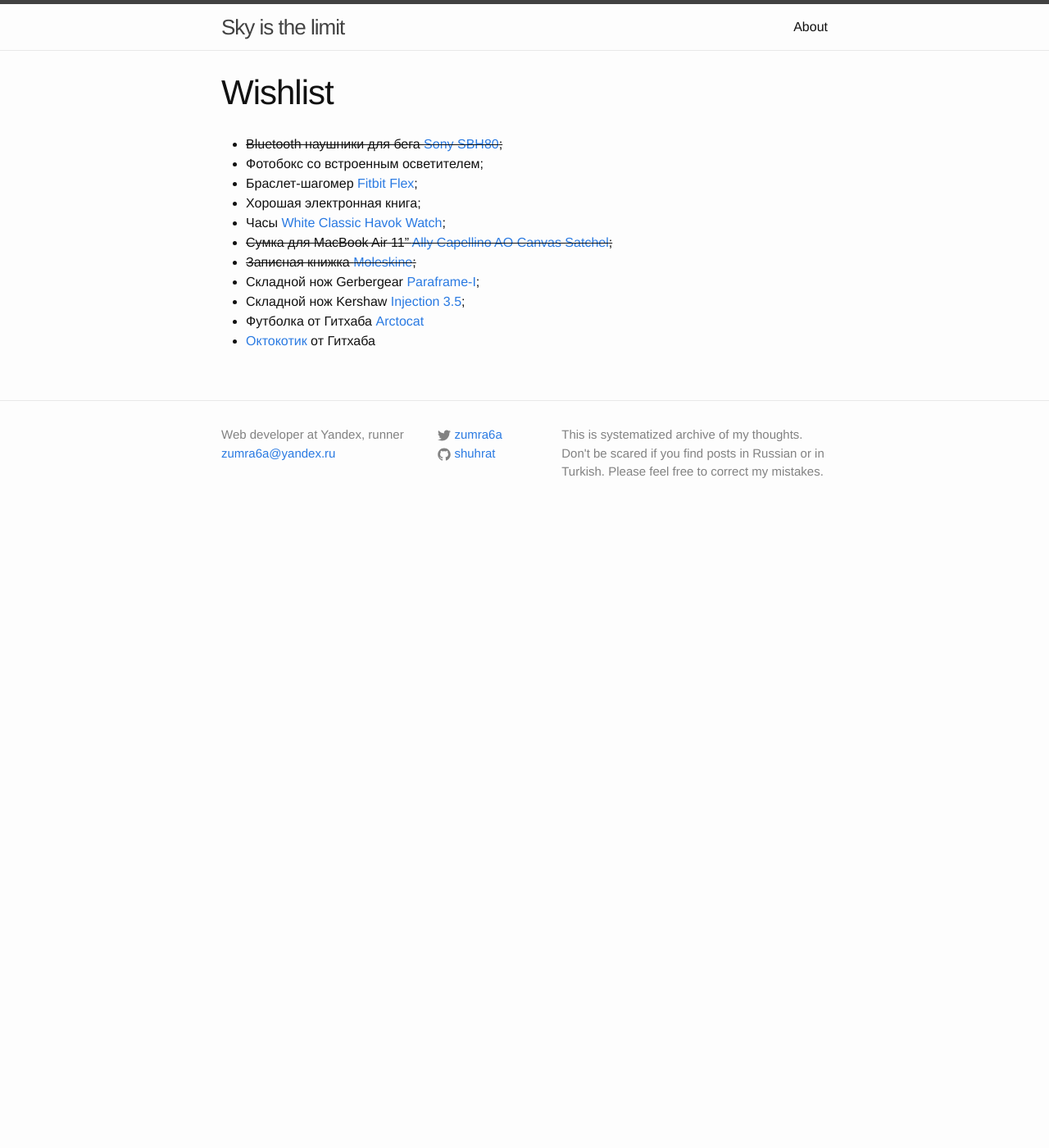
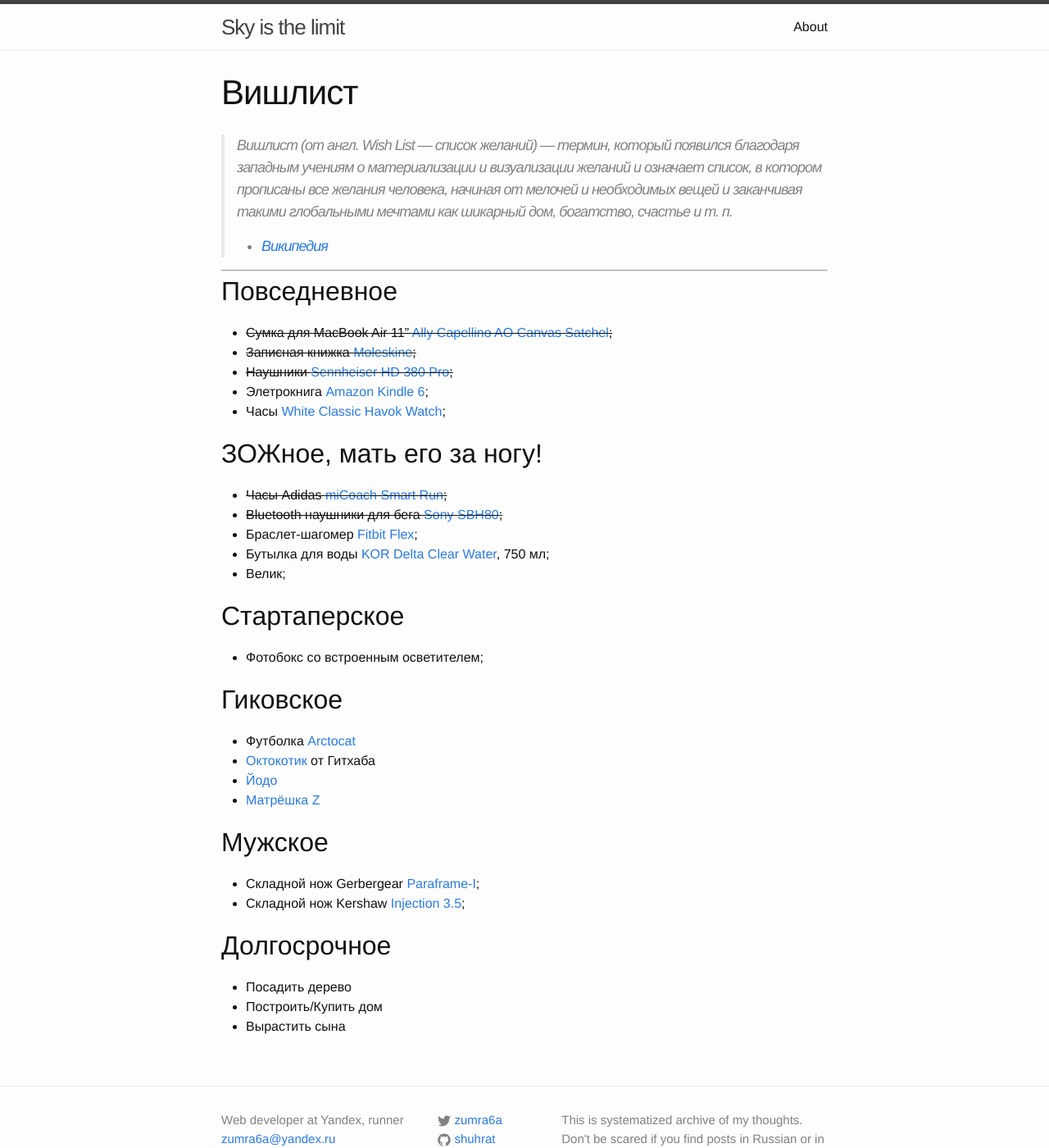
Before and after one commit to shuhrat/shuhrat.github.io, a Jekyll site: the page built from wishlist/index.md, in a window 1280 px wide and 1400 px high. Shown: the whole window at 82% size. Built offline with Jekyll 4.4.1, drawn with Linux system fonts in a browser that asks for light colours.

Commit message:
updated-wishlist

```diff
--- a/wishlist/index.md
+++ b/wishlist/index.md
@@ -1,23 +1,57 @@
 ---
 layout: page
-title: Wishlist
+title: Вишлист
 ---
 
-- ~~Bluetooth наушники для бега [Sony SBH80][sony];~~
-- Фотобокс со встроенным осветителем;
-- Браслет-шагомер [Fitbit Flex][fitbit];
-- Хорошая электронная книга;
-- Часы [White Classic Havok Watch][watch];
+> Вишлист (от англ. Wish List — список желаний) — термин, который появился благодаря западным
+учениям о материализации и визуализации желаний и означает список, в котором прописаны все
+желания человека, начиная от мелочей и необходимых вещей и заканчивая такими глобальными
+мечтами как шикарный дом, богатство, счастье и т. п.
+> - [Википедия][wishlist]
+
+-------
+
+## Повседневное
 - ~~Сумка для MacBook Air 11" [Ally Capellino AO Canvas Satchel][bag];~~
 - ~~Записная книжка [Moleskine][moleskine];~~
+- ~~Наушники [Sennheiser HD 380 Pro][sennheiser];~~
+- Элетрокнига [Amazon Kindle 6][kindle];
+- Часы [White Classic Havok Watch][watch];
+
+
+## ЗОЖное, мать его за ногу!
+- ~~Часы Adidas [miCoach Smart Run][mi-coach];~~
+- ~~Bluetooth наушники для бега [Sony SBH80][sony];~~
+- Браслет-шагомер [Fitbit Flex][fitbit];
+- Бутылка для воды [KOR Delta Clear Water][kor-delta], 750 мл;
+- Велик;
+
+
+## Стартаперское
+- Фотобокс со встроенным осветителем;
+
+
+## Гиковское
+- Футболка [Arctocat][arctocat]
+- [Октокотик][octocat] от Гитхаба
+- [Йодо][yodo]
+- [Матрёшка Z][matryoshka-z]
+
+## Мужское
 - Складной нож Gerbergear [Paraframe-I][knife];
 - Складной нож Kershaw [Injection 3.5][knife2];
-- Футболка от Гитхаба [Arctocat][arctocat]
-- [Октокотик][octocat] от Гитхаба
 
 
-[fitbit]: http://market.yandex.ru/model.xml?modelid=10802171&hid=10498025
-[sony]: http://market.yandex.ru/model.xml?modelid=10760046&hid=418706
+## Долгосрочное
+- Посадить дерево
+- Построить/Купить дом
+- Вырастить сына
+
+
+[wishlist]: http://www.wikiwand.com/ru/Вишлист
+[kindle]: https://market.yandex.ru/product/11134465
+[fitbit]: http://market.yandex.ru/model.xml?modelid=10802171
+[sony]: http://market.yandex.ru/model.xml?modelid=10760046
 [watch]: http://www.elliothavok.com/shop/white-classic-havok-watch-pre-sale?category=Watches
 [bag]: http://www.re-store.ru/accessories/bags/ally-capellino/5060167430329/
 [moleskine]: http://www.moleskines-shop.ru/collection/Moleskine-Classic/product/Moleskine-Large-Ruled-Notebook
@@ -25,3 +59,8 @@
 [knife2]: http://kershaw.kaiusaltd.com/knives/knife/injection-3.5
 [arctocat]: https://github.myshopify.com/products/arctocat
 [octocat]: https://github.myshopify.com/products/octocat-figurine
+[sennheiser]: https://market.yandex.ru/product/4768680
+[kor-delta]: http://korwater.com.ru/shop/vessels/kor-delta-750/clearwater
+[mi-coach]: http://market.yandex.ru/model.xml?modelid=10802171
+[yodo]: http://amperka.ru/product/yodo
+[matryoshka-z]: http://amperka.ru/product/matryoshka-z
```
